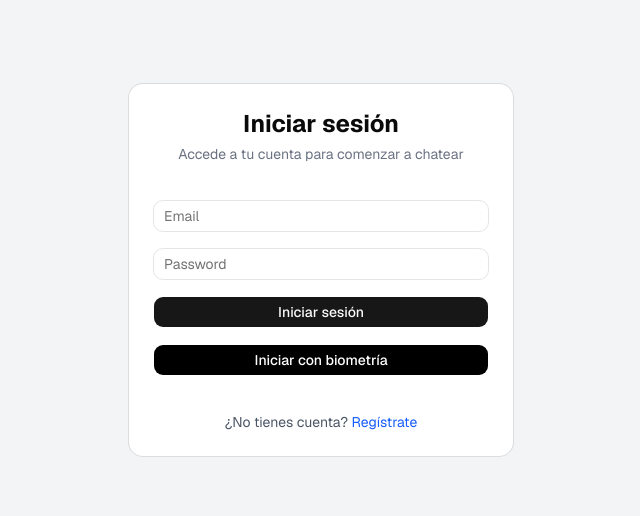
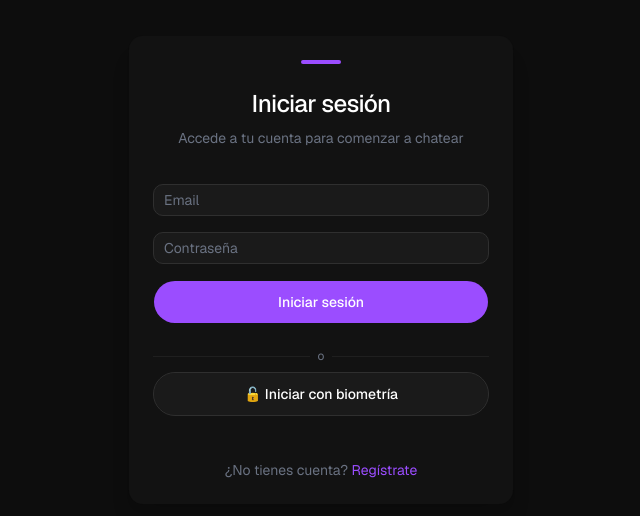
Before and after one commit to JoseOlvera2404/Chat, a Next.js app in the folder frontend/: page /login in a window 1280 px wide. Shown: the part 130-646 px from the top of the page, without its empty margins (319-959 px from the left). Built offline with nearby package versions, Linux system fonts and the light colour scheme; no server answers.

Commit message:
estiloslogin

```diff
--- a/frontend/app/login/page.tsx
+++ b/frontend/app/login/page.tsx
@@ -95,12 +95,16 @@ export default function LoginPage() {
 
   return (
 
-    <div className="flex min-h-screen items-center justify-center bg-gray-100">
+    <div className="flex min-h-screen items-center justify-center bg-[#0D0D0D]">
 
-      <Card className="w-96 p-6 space-y-5">
+      <Card className="w-96 p-6 space-y-5 bg-[#121212] border-[#1F1F1F] shadow-xl">
 
-        <div className="text-center space-y-1">
-          <h1 className="text-2xl font-bold">
+        <div className="flex justify-center mb-2">
+          <div className="w-10 h-1 rounded-full bg-[#9B4DFF]"></div>
+        </div>
+
+        <div className="text-center space-y-2">
+          <h1 className="text-2xl font-medium text-white tracking-tight">
             Iniciar sesión
           </h1>
 
@@ -118,41 +122,52 @@ export default function LoginPage() {
             placeholder="Email"
             value={email}
             onChange={(e)=>setEmail(e.target.value)}
+            className="bg-[#1A1A1A] border-[#2F2F2F] text-white placeholder:text-gray-500 focus:border-[#9B4DFF] focus:ring-[#9B4DFF]/20"
           />
 
           <Input
             type="password"
-            placeholder="Password"
+            placeholder="Contraseña"
             value={password}
             onChange={(e)=>setPassword(e.target.value)}
+            className="bg-[#1A1A1A] border-[#2F2F2F] text-white placeholder:text-gray-500 focus:border-[#9B4DFF] focus:ring-[#9B4DFF]/20"
           />
 
           {error && (
-            <p className="text-sm text-red-500 text-center">
+            <p className="text-sm text-red-400 text-center bg-red-500/10 py-2 rounded-lg">
               {error}
             </p>
           )}
 
-          <Button className="w-full">
+          <Button className="w-full bg-[#9B4DFF] hover:bg-[#8B3DFF] text-white rounded-full h-11">
             Iniciar sesión
           </Button>
+
+          <div className="relative my-2">
+            <div className="absolute inset-0 flex items-center">
+              <div className="w-full border-t border-[#1F1F1F]"></div>
+            </div>
+            <div className="relative flex justify-center text-xs">
+              <span className="px-2 bg-[#121212] text-gray-500">o</span>
+            </div>
+          </div>
 
           <Button
             type="button"
             onClick={handleBiometricLogin}
-            className="w-full bg-black text-white"
+            className="w-full bg-[#1A1A1A] hover:bg-[#2F2F2F] text-white border border-[#2F2F2F] rounded-full h-11"
           >
-            Iniciar con biometría
+            🔓 Iniciar con biometría
           </Button>
 
         </form>
 
-        <p className="text-sm text-center text-gray-600">
+        <p className="text-sm text-center text-gray-500 pt-2">
 
           ¿No tienes cuenta?{" "}
           <Link
             href="/register"
-            className="text-blue-600 hover:underline"
+            className="text-[#9B4DFF] hover:text-[#8B3DFF] transition-colors"
           >
             Regístrate
           </Link>
```
